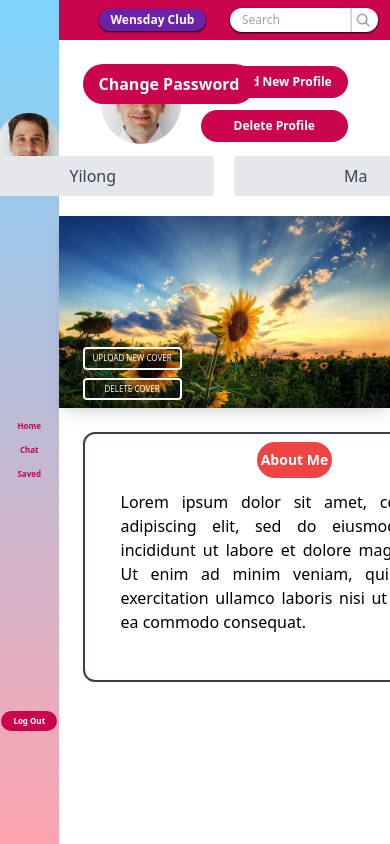
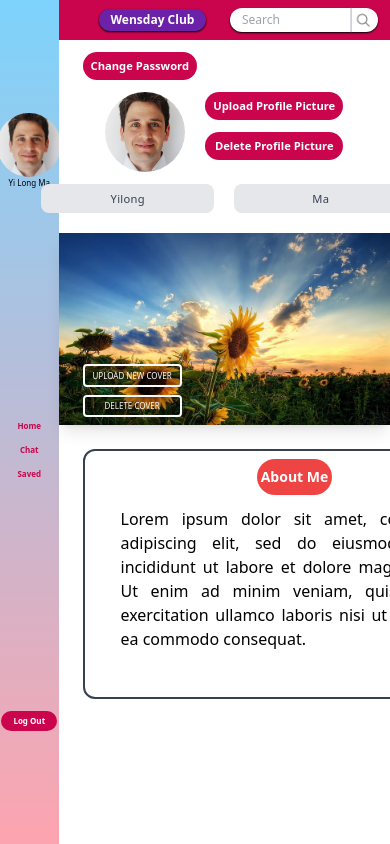
Before and after one commit to eavlongs/Wensday-Club, a Next.js app in the folder wensday-club-main/: page /profile/edit in a window 390 px wide. Shown: the top 844 px of the page. Built offline with nearby package versions, Linux system fonts and the light colour scheme.

Commit message:
finished upper part of profile/edit in terms of media query

```diff
--- a/wensday-club-main/app/(protected)/profile/edit/page.tsx
+++ b/wensday-club-main/app/(protected)/profile/edit/page.tsx
@@ -11,15 +11,15 @@ export default function Page() {
     return (
         <Layout>
             <div className='w-full border-gray-700 pb-10'>
-                <div className='relative w-full mt-6 flex'>
+                <div className='relative w-full mt-3 sm:mt-6 flex'>
                     <button
-                        className='absolute left-6 z-[2] md:w-[130px] lg:w-[160px] bg-debian-red hover:bg-red-700 text-white lg:text-sm font-bold py-2 px-4 rounded-full  '
+                        className='absolute left-6 z-[2] block bg-debian-red hover:bg-red-700 text-white font-bold cursor-pointer mb-3 text-[0.7rem] md:text-xs lg:text-sm desktop:text-base py-[0.35rem] desktop:py-2 px-2 lg:px-3 desktop:px-4 rounded-2xl'
                         onClick={() => setEditPassword(true)}
                     >
                         Change Password
                     </button>
 
-                    <div className='w-full flex items-center justify-center flex-col gap-y-3 mb-5'>
+                    <div className='w-full flex items-center justify-center flex-col gap-y-3 mb-5 mt-10 sm:mt-0'>
                         <div className='flex justify-center items-center gap-x-5'>
                             <div className='w-[5rem] md:w-[6rem] lg:w-[7rem] desktop:w-[8rem] aspect-square relative'>
                                 <Image
@@ -31,18 +31,18 @@ export default function Page() {
                             </div>
 
                             <div className='w-auto'>
-                                <button className='block bg-debian-red hover:bg-red-700 text-white font-bold py-2 px-4 text-xs rounded-full  cursor-pointer mb-3'>
-                                    Upload New Profile
+                                <button className='block bg-debian-red hover:bg-red-700 text-white font-bold cursor-pointer mb-3 text-[0.7rem] md:text-xs lg:text-sm desktop:text-base py-[0.35rem] desktop:py-2 px-2 lg:px-3 desktop:px-4 rounded-2xl'>
+                                    Upload Profile Picture
                                 </button>
 
-                                <button className='block w-full bg-debian-red hover:bg-red-700 text-white font-bold text-xs py-2 px-4 rounded-full cursor-pointer'>
-                                    Delete Profile
+                                <button className='block w-full bg-debian-red hover:bg-red-700 text-white font-bold cursor-pointer mb-3 text-[0.7rem] md:text-xs lg:text-sm desktop:text-base py-[0.35rem] desktop:py-2 px-2 lg:px-3 desktop:px-4 rounded-2xl'>
+                                    Delete Profile Picture
                                 </button>
                             </div>
                         </div>
                         <div className='flex gap-x-5'>
                             <input
-                                className='bg-gray-200 appearance-none border-2 border-gray-200 rounded py-2 px-1 text-gray-700 leading-tight focus:outline-none focus:bg-white focus:border-purple-500 text-center'
+                                className='bg-gray-200 focus:brightness-105 border-2 border-gray-200 focus:border-gray-300 rounded-lg py-[0.35rem] lg:py-2 px-1 text-gray-700 leading-tight tracking-wide outline-none text-center text-[0.7rem] md:text-xs lg:text-sm desktop:text-base'
                                 name='firstName'
                                 type='text'
                                 placeholder='First Name'
@@ -52,7 +52,7 @@ export default function Page() {
                                 onClick={(e) => e.target.select()}
                             />
                             <input
-                                className='bg-gray-200 appearance-none border-2 border-gray-200 rounded py-2 px-1 text-gray-700 leading-tight focus:outline-none focus:bg-white focus:border-purple-500 text-center '
+                                className='bg-gray-200 focus:brightness-105 border-2 border-gray-200 focus:border-gray-300 rounded-lg py-[0.35rem] lg:py-2 px-1 text-gray-700 leading-tight tracking-wide outline-none text-center text-[0.7rem] md:text-xs lg:text-sm desktop:text-base'
                                 name='lastName'
                                 type='text'
                                 placeholder='Last Name'
```
